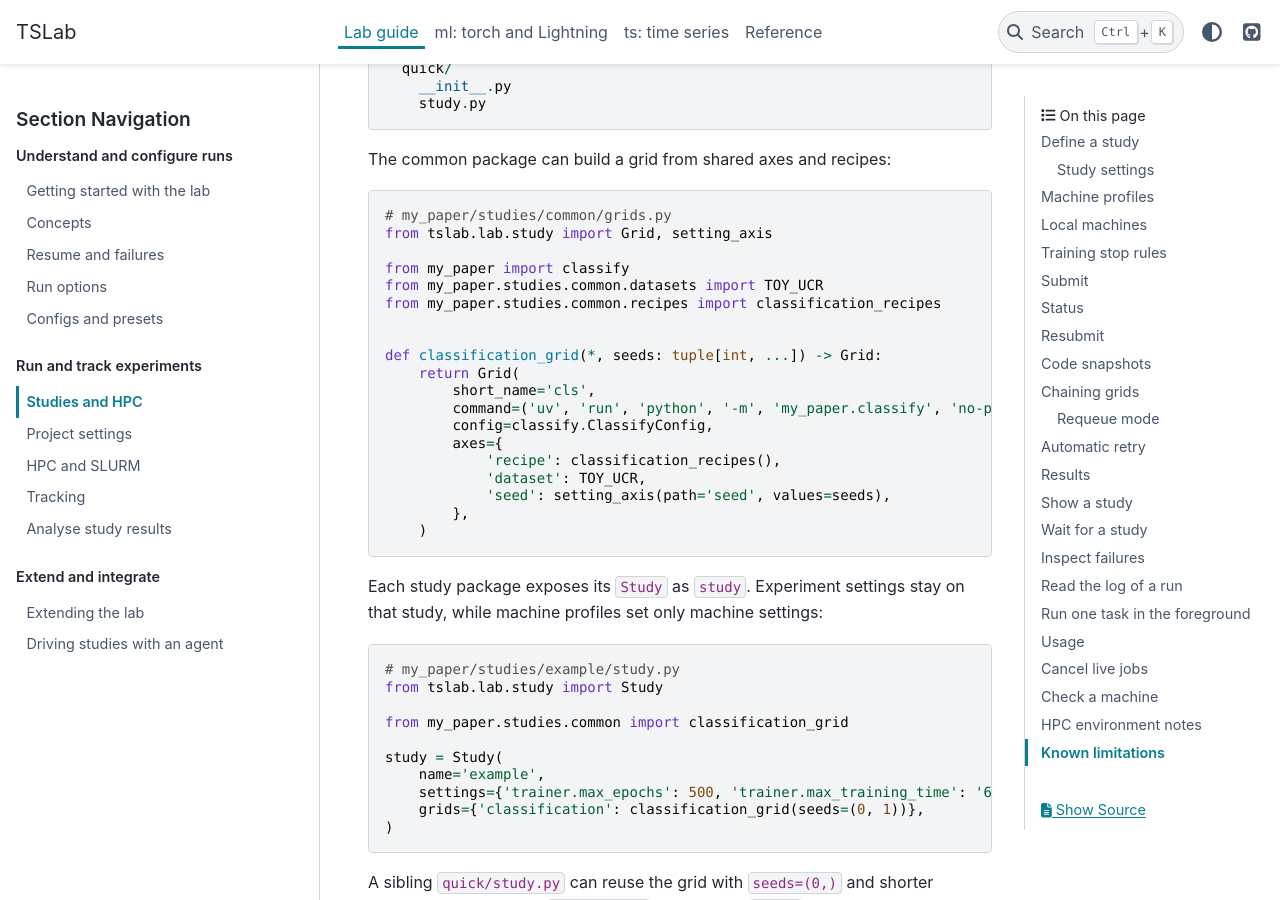
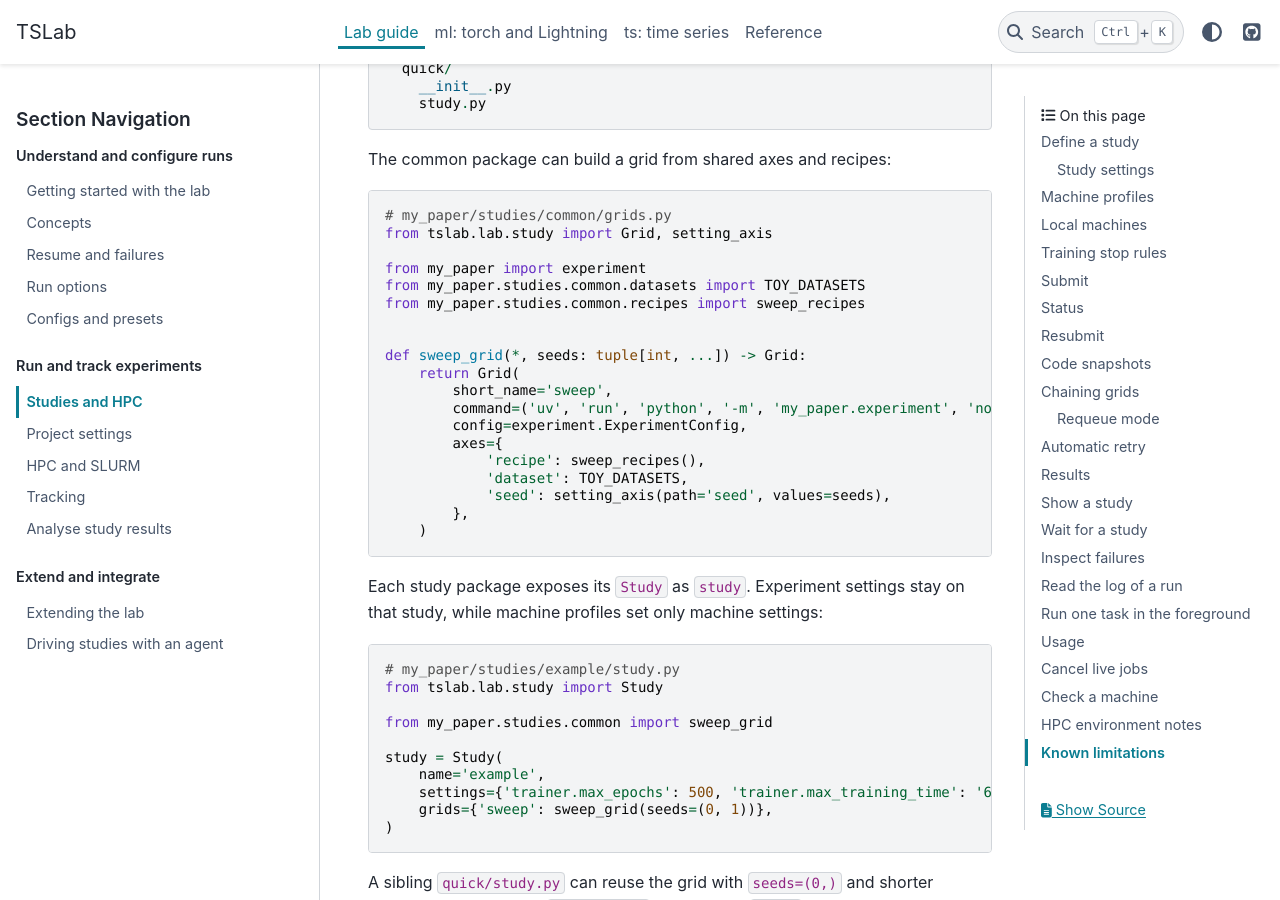
Before and after one commit to chronocratic/tslab, a Sphinx documentation site: the page built from docs/lab/studies.md, in a window 1280 px wide and 900 px high, scrolled down 878 px. Built offline with Sphinx 7.4.7 and the PyData theme 0.15.4, drawn with Linux system fonts in a browser that asks for light colours; some of the changed text lies outside the part shown.

Commit message:
docs: use neutral examples in the lab docs

````diff
--- a/docs/lab/studies.md
+++ b/docs/lab/studies.md
@@ -46,19 +46,19 @@ The common package can build a grid from shared axes and recipes:
 # my_paper/studies/common/grids.py
 from tslab.lab.study import Grid, setting_axis
 
-from my_paper import classify
-from my_paper.studies.common.datasets import TOY_UCR
-from my_paper.studies.common.recipes import classification_recipes
+from my_paper import experiment
+from my_paper.studies.common.datasets import TOY_DATASETS
+from my_paper.studies.common.recipes import sweep_recipes
 
 
-def classification_grid(*, seeds: tuple[int, ...]) -> Grid:
+def sweep_grid(*, seeds: tuple[int, ...]) -> Grid:
     return Grid(
-        short_name='cls',
-        command=('uv', 'run', 'python', '-m', 'my_paper.classify', 'no-preset'),
-        config=classify.ClassifyConfig,
+        short_name='sweep',
+        command=('uv', 'run', 'python', '-m', 'my_paper.experiment', 'no-preset'),
+        config=experiment.ExperimentConfig,
         axes={
-            'recipe': classification_recipes(),
-            'dataset': TOY_UCR,
+            'recipe': sweep_recipes(),
+            'dataset': TOY_DATASETS,
             'seed': setting_axis(path='seed', values=seeds),
         },
     )
@@ -71,12 +71,12 @@ that study, while machine profiles set only machine settings:
 # my_paper/studies/example/study.py
 from tslab.lab.study import Study
 
-from my_paper.studies.common import classification_grid
+from my_paper.studies.common import sweep_grid
 
 study = Study(
     name='example',
     settings={'trainer.max_epochs': 500, 'trainer.max_training_time': '6:00:00'},
-    grids={'classification': classification_grid(seeds=(0, 1))},
+    grids={'sweep': sweep_grid(seeds=(0, 1))},
 )
 ```
 
@@ -385,7 +385,7 @@ name its jobs from axis values with `job_name`, a template of `{short_name}`,
 `{study}` and axis names, written with single braces:
 
 ```python
-Grid(short_name='ucr', job_name='{recipe}_{short_name}', ...)  # s11_ucr, b1_ucr, ...
+Grid(short_name='sweep', job_name='{recipe}_{short_name}', ...)  # s11_sweep, b1_sweep, ...
 ```
 
 The axes the template names split the grid into one array per value
@@ -775,7 +775,7 @@ how many tasks the job would start.
 
 ```bash
 uv run tslab study run example --machine cluster \
-    --grid classification --only dataset=Coffee --only seed=42
+    --grid sweep --only dataset=small --only seed=42
 ```
 
 Inside an interactive `salloc` allocation the machine still applies
````
Also changed, not shown: other parts of docs/lab/studies.md (+1 -1 lines), docs/lab/concepts.md (+1 -1 lines), docs/lab/configs-and-presets.md (+1 -1 lines), docs/lab/hpc.md (+1 -1 lines).
